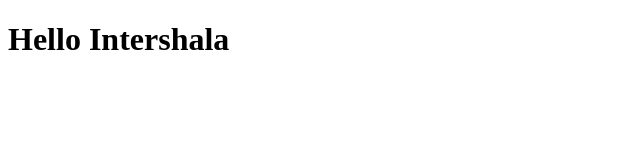
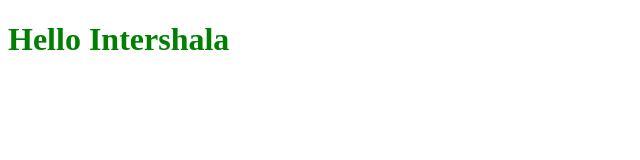
Before and after one commit to SatyendraSinghDev/Company_Assignment2, a plain HTML site: page 1.Assignment_Intershala/index.html in a window 1280 px wide. Shown: the whole page, without its empty margins (0-640 px from the left). Drawn offline with Linux system fonts and the light colour scheme.

Commit message:
Added style file in html

```diff
--- a/1.Assignment_Intershala/index.html
+++ b/1.Assignment_Intershala/index.html
@@ -5,8 +5,9 @@
     <meta http-equiv="X-UA-Compatible" content="IE=edge">
     <meta name="viewport" content="width=device-width, initial-scale=1.0">
     <title>Assigmnet Intershala</title>
+    <link href="style.css" rel="stylesheet"  />
 </head>
 <body>
-     <h1>Hello Intershala</h1>
+     <h1 class="colorGreen">Hello Intershala</h1>
 </body>
 </html>
--- /dev/null
+++ b/1.Assignment_Intershala/style.css
@@ -0,0 +1,3 @@
+.colorGreen{
+  color: green;
+}
```
